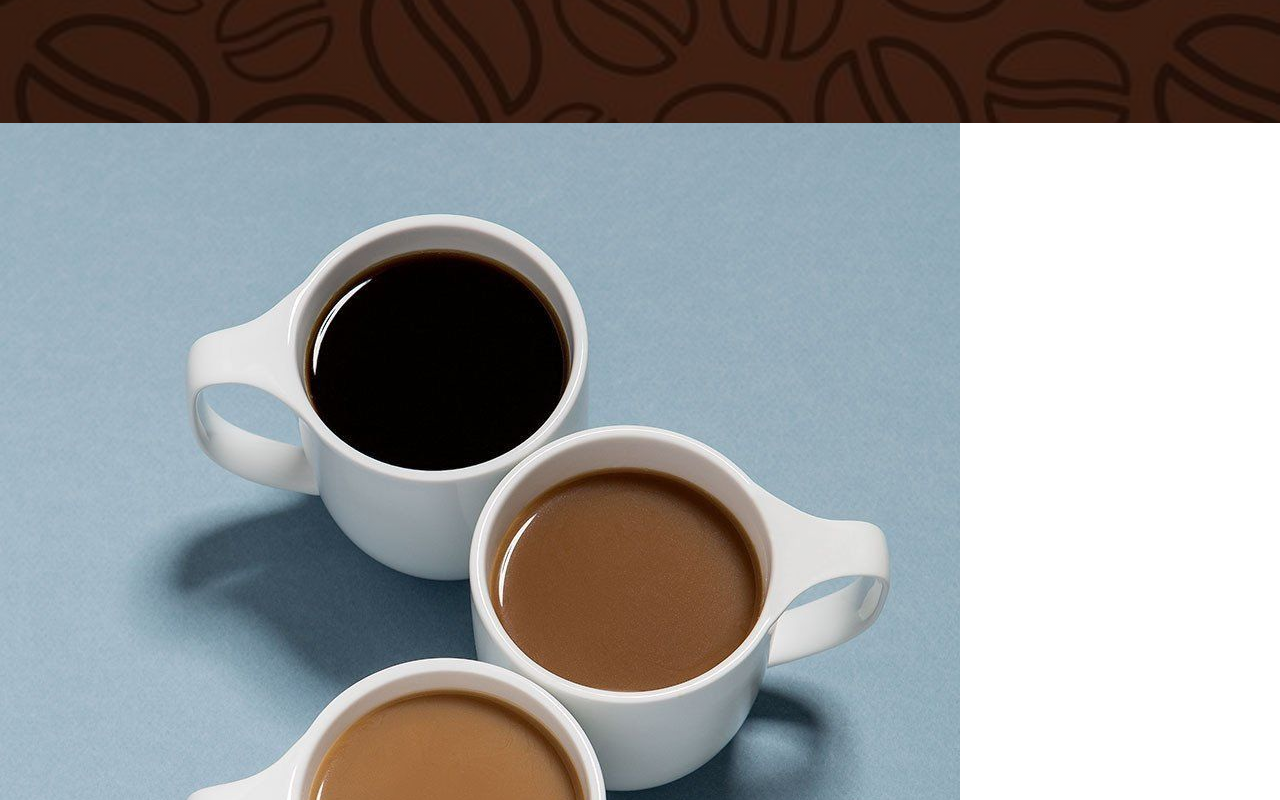
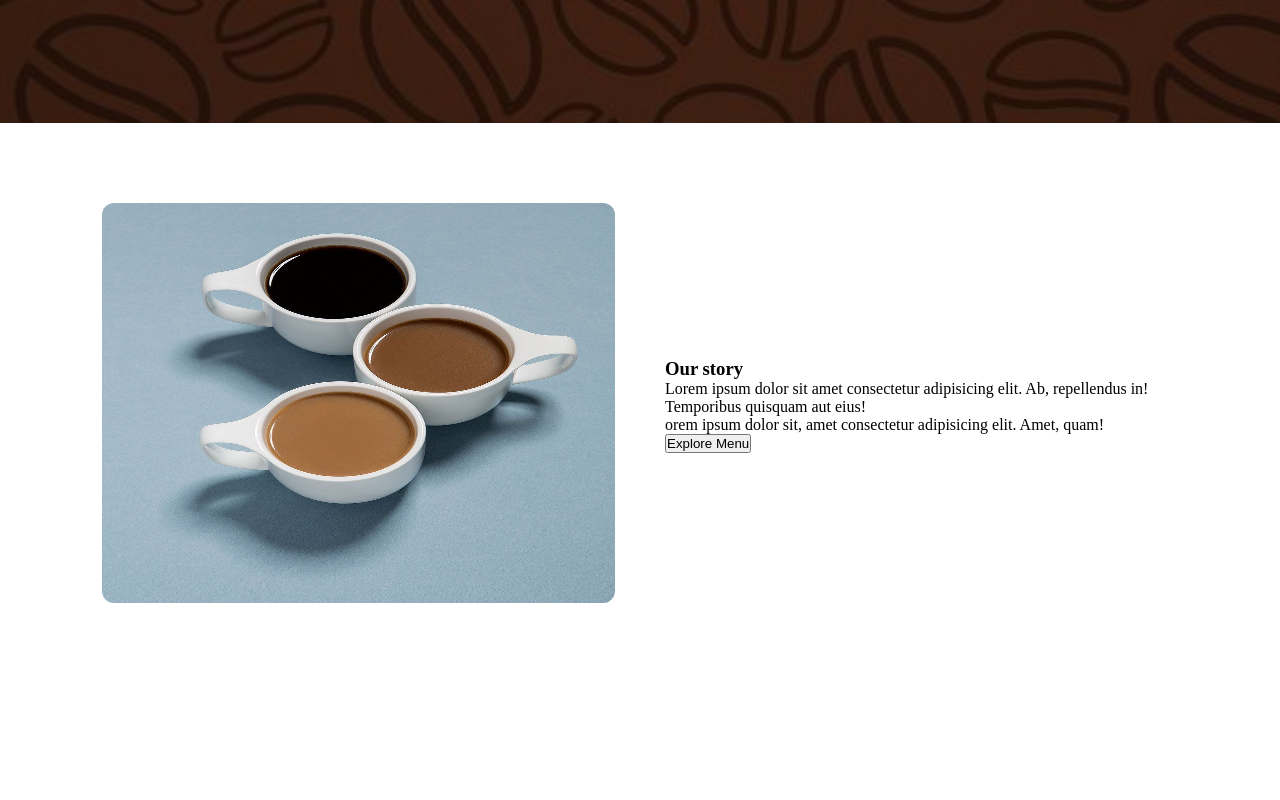
Before and after one commit to sksapayet48-hue/B-14-project, a plain HTML site: page index.html in a window 1280 px wide. Shown: the part 660-1460 px from the top of the page. After the commit the page ends 1347 px from the top, so only its background shows below. Drawn offline with Linux system fonts and the light colour scheme.

Commit message:
first commit

```diff
--- a/index.html
+++ b/index.html
@@ -29,7 +29,8 @@
         <div class="header-content">
             <p class="coffe-color">FRAHLY ROASTED,DAILY</p>
             <h1>Amar Shop </h1>
-            <p>Lorem, ipsum dolor sit amet consectetur adipisicing elit. Omnis est odit reprehenderit laborum provident perferendis iste totam quae dignissimos!</p>
+            <p>Lorem, ipsum dolor sit amet consectetur adipisicing elit. Omnis est odit reprehenderit laborum provident
+                perferendis iste totam quae dignissimos!</p>
             <button>Order Now </button>
         </div>
     </header>
@@ -38,18 +39,24 @@
             <scction class="our-story">
                 <!-- lrft side  -->
                 <div>
-            <img src="./image/3-cup coffe img.jpg" height="" width="" alt="">
+                    <img src="./image/3-cup coffe img.jpg" height="400" width="400" alt="">
                 </div>
 
                 <!-- right side  -->
+                <div class="right-side">
                     <div>
                         <h3>Our story</h3>
-            <p>Lorem ipsum dolor sit amet consectetur adipisicing elit. Ab, repellendus in! Temporibus quisquam aut eius!
-</body></p>
+                        <p>Lorem ipsum dolor sit amet consectetur adipisicing elit. Ab, repellendus in! Temporibus
+                            quisquam
+                            aut eius!
+                        </p>
                         <p>orem ipsum dolor sit, amet consectetur adipisicing elit. Amet, quam!</p>
                         <button>Explore Menu</button>
+                    </div>
                 </div>
             </scction>
         </main>
     </section>
+</body>
+
 </html>
--- a/style.css
+++ b/style.css
@@ -22,6 +22,10 @@ a {
 * {
   margin: 0px;
   padding: 0px;
+}
+
+section{
+  padding: 80px 8%;
 }
 
 header{
@@ -50,3 +54,18 @@ gap: 10px;
   background-color: #e9844c;
   color: white;
 }
+
+.our-story{
+  display: grid;
+  grid-template-columns: repeat(2,1fr);
+  gap: 50px;
+}
+
+.our-story div img{
+  width: 100%;
+  border-radius: 12px;
+}
+.our-story .right-side{
+  display: grid;
+  align-items: center;
+}
```
Lines whose indentation alone changed are shown as unchanged.
